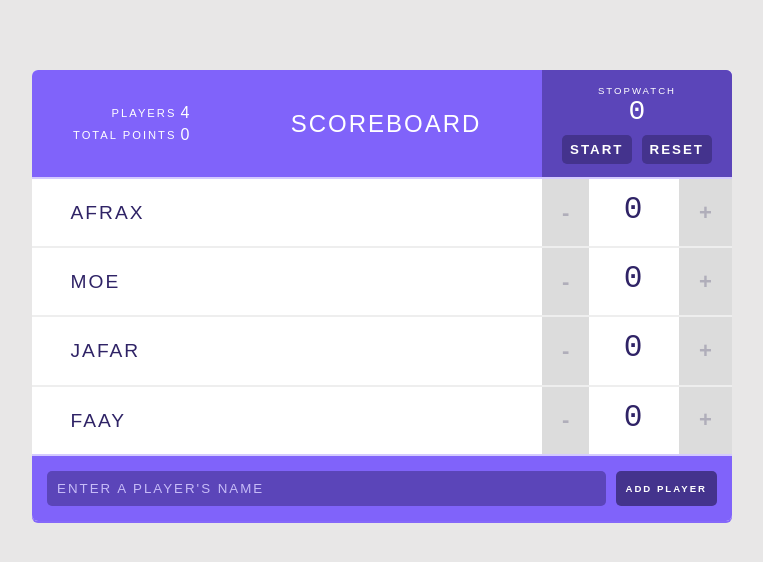
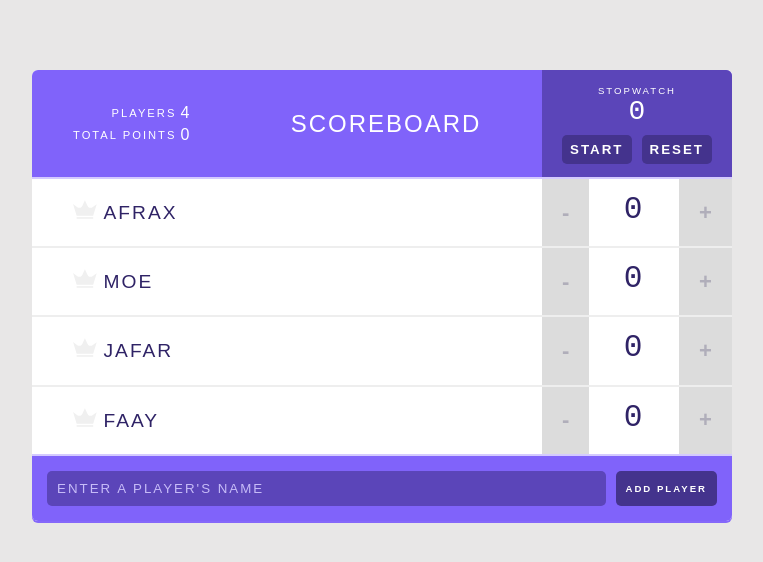
Before and after one commit to Abdifatah29/myReactScoreboard, a React (Create React App) app: page / in a window 1280 px wide. Shown: the top 562 px of the page, without its empty margins (258-1021 px from the left). Built offline with nearby package versions, Linux system fonts and the light colour scheme.

Commit message:
imported Icon component

```diff
--- a/src/components/Player.js
+++ b/src/components/Player.js
@@ -1,5 +1,6 @@
 import React, {PureComponent} from 'react';
 import Counter from './Counter';
+import Icon from './Icon';
 import propTypes from 'prop-types';
 
 class Player extends PureComponent {
@@ -25,6 +26,7 @@ class Player extends PureComponent {
             <div className="player">
                 <span className="player-name">
                     <button className="remove-player" onClick={() => removePlayer(id)}>✖</button>
+                    <Icon />
                     {name}
                 </span>
 
```
